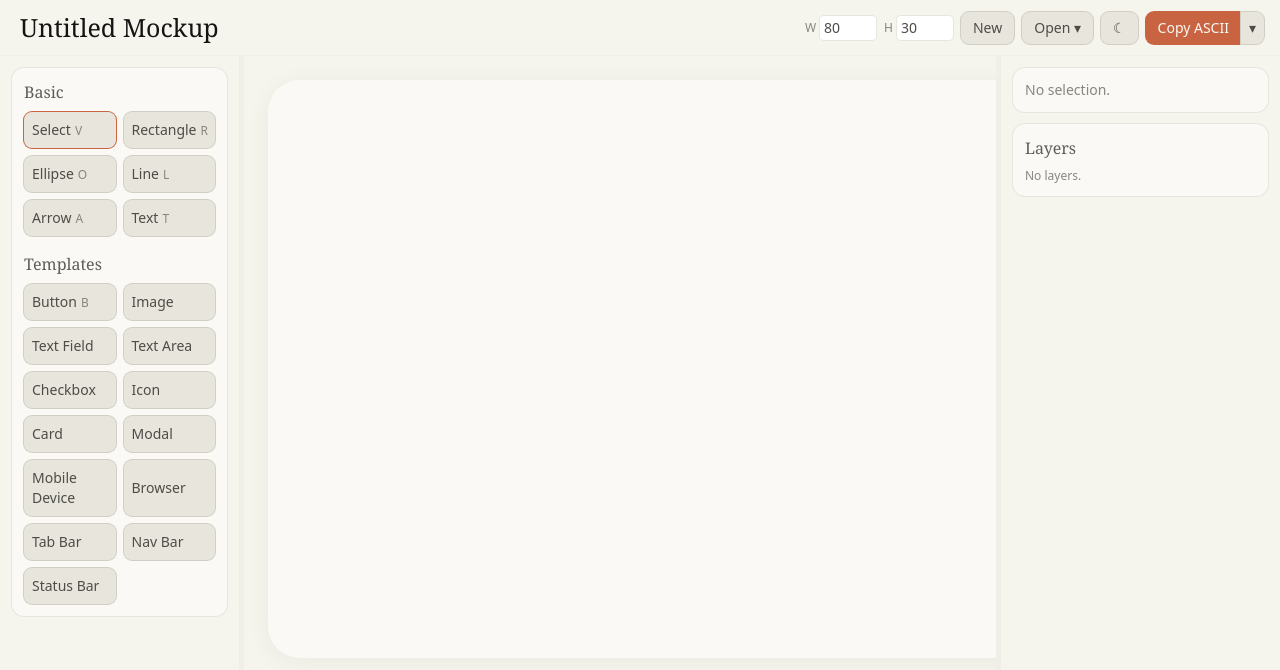
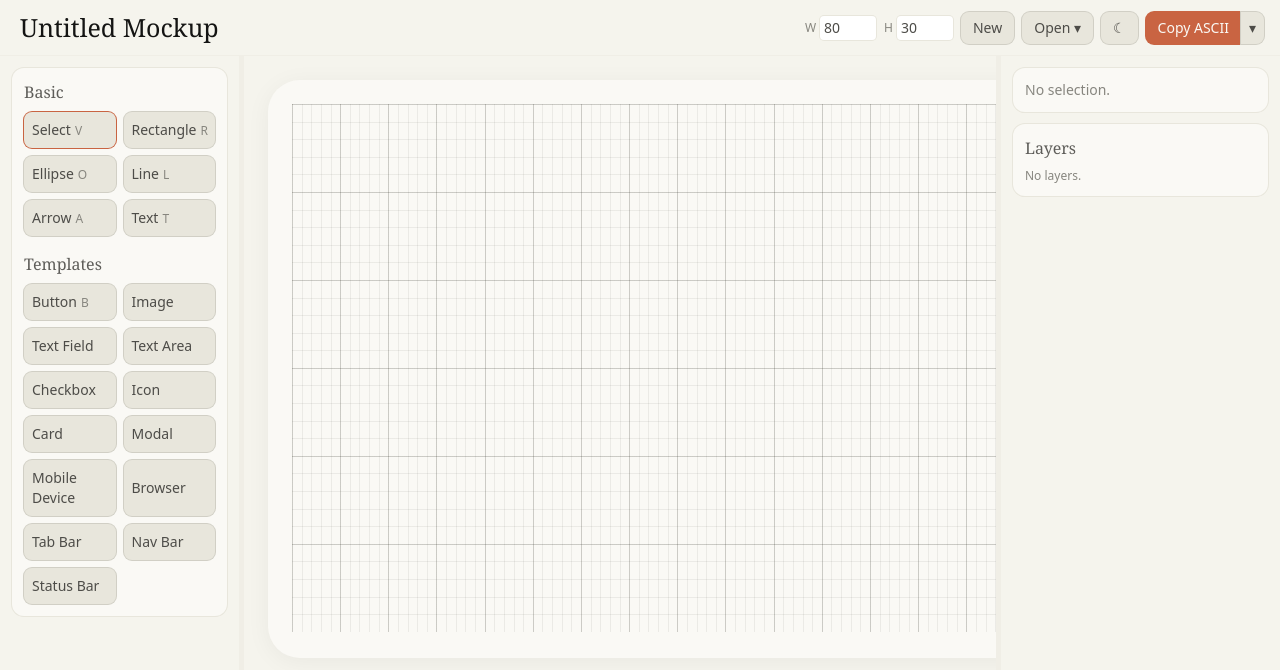
Before and after one commit to angusjune/ascii-mockups, a Next.js app: page / in a window 1280 px wide. Shown: the top 670 px of the page. Built offline with nearby package versions, Linux system fonts and the light colour scheme.

Commit message:
feat(ui): add graph-paper grid background to canvas

```diff
--- a/src/components/Canvas.tsx
+++ b/src/components/Canvas.tsx
@@ -7,6 +7,7 @@ import { useTool } from '@/hooks/useTool'
 import SelectionOverlay from './SelectionOverlay'
 import AlignmentGuides from './AlignmentGuides'
 import InlineTextEditor from './InlineTextEditor'
+import GridBackground from './GridBackground'
 
 export default function Canvas() {
   const doc = useEditor((s) => s.doc)
@@ -50,9 +51,15 @@ export default function Canvas() {
       >
         MM
       </span>
+      <GridBackground
+        charW={metrics.charW}
+        charH={metrics.charH}
+        cols={doc.gridW}
+        rows={doc.gridH}
+      />
       <pre
         ref={preRef}
-        className="m-0 select-none font-mono leading-[1.1] text-near-black"
+        className="relative m-0 select-none font-mono leading-[1.1] text-near-black"
         style={{ whiteSpace: 'pre', tabSize: 1, cursor: 'crosshair' }}
         onPointerDown={(e) => {
           ;(e.target as Element).setPointerCapture?.(e.pointerId)
--- /dev/null
+++ b/src/components/GridBackground.tsx
@@ -0,0 +1,55 @@
+'use client'
+
+interface Props {
+  charW: number
+  charH: number
+  cols: number
+  rows: number
+}
+
+// Graph-paper backdrop sized exactly to the grid extent. Light minor lines at
+// every cell; slightly darker major lines every 5 cells.
+export default function GridBackground({ charW, charH, cols, rows }: Props) {
+  if (charW <= 0 || charH <= 0) return null
+  const width = cols * charW
+  const height = rows * charH
+  const minor = 'rgba(60, 60, 50, 0.08)'
+  const major = 'rgba(60, 60, 50, 0.18)'
+  const bg = `
+    repeating-linear-gradient(
+      to right,
+      ${minor} 0px,
+      ${minor} 1px,
+      transparent 1px,
+      transparent ${charW}px
+    ),
+    repeating-linear-gradient(
+      to bottom,
+      ${minor} 0px,
+      ${minor} 1px,
+      transparent 1px,
+      transparent ${charH}px
+    ),
+    repeating-linear-gradient(
+      to right,
+      ${major} 0px,
+      ${major} 1px,
+      transparent 1px,
+      transparent ${charW * 5}px
+    ),
+    repeating-linear-gradient(
+      to bottom,
+      ${major} 0px,
+      ${major} 1px,
+      transparent 1px,
+      transparent ${charH * 5}px
+    )
+  `
+  return (
+    <div
+      aria-hidden
+      className="pointer-events-none absolute left-0 top-0"
+      style={{ width, height, backgroundImage: bg }}
+    />
+  )
+}
```
